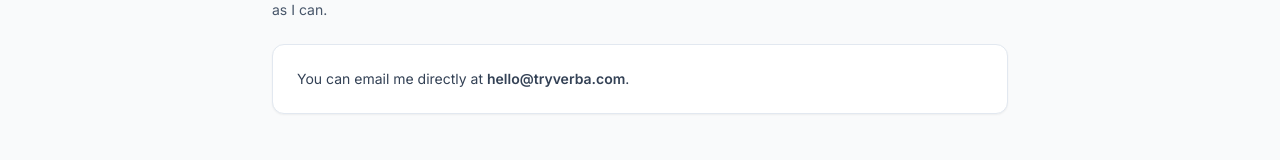
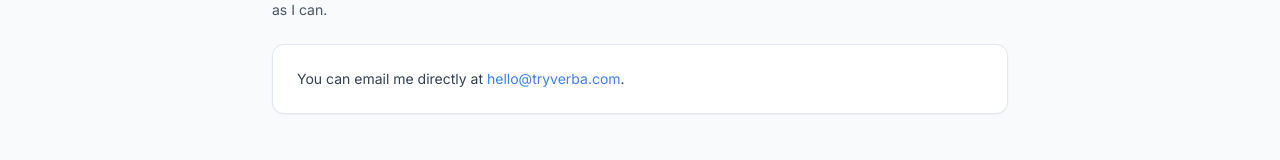
Before and after one commit to prettykaur/verba, a Next.js app: page /contact in a window 1280 px wide. Shown: the part 165-325 px from the top of the page. Built offline with nearby package versions, Linux system fonts and the light colour scheme.

Commit message:
Fix(UI): Email link formatting on Contact page

```diff
--- a/app/contact/page.tsx
+++ b/app/contact/page.tsx
@@ -16,7 +16,7 @@ export default function ContactPage() {
             You can email me directly at{' '}
             <a
               href="mailto:hello@tryverba.com"
-              className="verba-link font-semibold decoration-amber-400"
+              className="verba-link text-verba-blue"
             >
               hello@tryverba.com
             </a>
```
